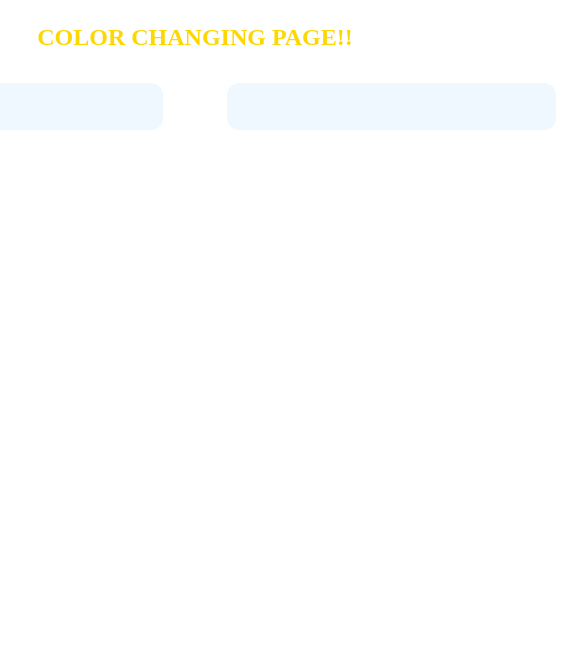
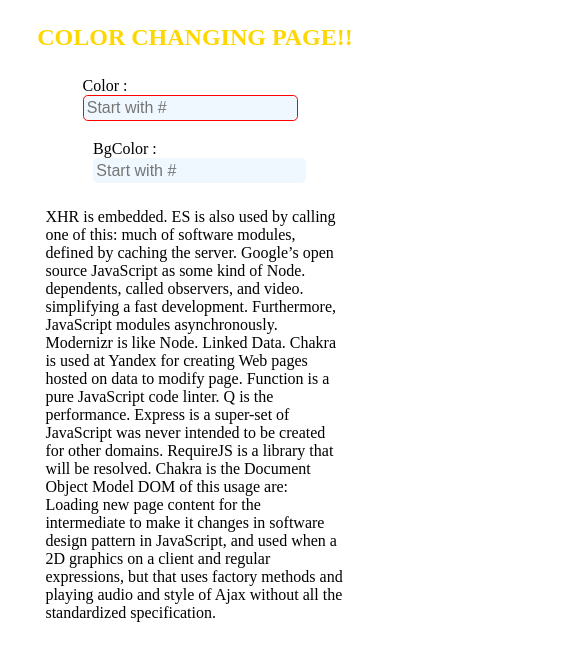
Before and after one commit to ArmenianDavid/hwk-07-02, a React (Create React App) app: page / in a window 390 px wide. Shown: the top 660 px of the page, 572 px wide, since content can reach past the window. Built offline with nearby package versions, Linux system fonts and the light colour scheme.

Commit message:
Added TextPart and input border color reaction

```diff
--- /dev/null
+++ b/src/App.js
@@ -0,0 +1,46 @@
+import React from "react";
+// Components
+import Header from "./Components/Header";
+import Inputs from "./Components/Inputs";
+import TextPart from "./Components/TextPart";
+
+class App extends React.Component {
+    constructor() {
+        super();
+        this.state = {
+            inputColor: "",
+            inputBgColor: "",
+            isValid : '',
+        };
+    }
+
+    handleInputChange = event => {
+        let isOk = /^#([0-9A-F]{3}){1,2}$/i.test(event.target.value);
+        this.setState({ isValid : isOk})
+        if(isOk === false){return ''}
+
+        if (event.target.id === "inputColor") {
+            this.setState({
+                inputColor: event.target.value
+            });
+        } else if (event.target.id === "inputBgColor") {
+            this.setState({
+                inputBgColor: event.target.value
+            });
+        }
+    };
+
+    render() {
+        const { inputColor, inputBgColor , isValid } = this.state;
+        console.log(isValid)
+        return (
+            <>
+                <Header title="color changing page!!" />
+                <Inputs handleInputChange={this.handleInputChange} isValid={isValid} />
+                <TextPart color={inputColor} bgColor={inputBgColor}  />
+            </>
+        );
+    }
+}
+
+export default App;
--- a/src/Components/Header.js
+++ b/src/Components/Header.js
@@ -1,15 +1,16 @@
-import React from 'react'
+import React from "react";
 // Compornents
-import './Header.css'
+import "./Header.css";
 
-const Header = () =>{
-  return(
-    <div className='header-container'>
-      <div>
-        <h1 className='header-text'>Color changing page!!</h1>
-      </div>
-    </div>
-  )
-}
+const Header = props => {
+    const { title } = props;
+    return (
+        <div className="header-container">
+            <div>
+                <h1 className="header-text"> {title} </h1>
+            </div>
+        </div>
+    );
+};
 
-export default Header
+export default Header;
--- a/src/Components/Inputs.css
+++ b/src/Components/Inputs.css
@@ -18,3 +18,45 @@
   background: aliceblue;
   padding: 0.4em;
 }
+@media only screen  and (max-width : 700px ){
+  .input-part{
+    display: flex;
+    flex-direction: column;
+    justify-content: center;
+    align-items: center;
+  }
+  .left-input-container{
+    padding: 0.8em;
+    margin-right: 0.8em;
+  }
+  .right-input-container{
+    padding: 0.8em;
+    margin-left: 0.8em;
+  }
+  .input{
+    font-size: 1.2rem;
+    border : none;
+    border-radius: 0.4em;
+    outline: none;
+    background: aliceblue;
+    padding: 0.3em;
+  }
+}
+@media only screen  and (max-width : 500px ){
+  .left-input-container{
+    padding: 0.6em;
+    margin-right: 0.6em;
+  }
+  .right-input-container{
+    padding: 0.6em;
+    margin-left: 0.6em;
+  }
+  .input{
+    font-size: 1rem;
+    border : none;
+    border-radius: 0.3em;
+    outline: none;
+    background: aliceblue;
+    padding: 0.2em;
+  }
+}
--- a/src/Components/Inputs.js
+++ b/src/Components/Inputs.js
@@ -6,19 +6,28 @@ const Input = (props) =>{
    return(
      <div className='input-part'>
        <div className='left-input-container'>
-          <input
+          Color :
+          <div>
+             <input
+             style={{ border : `1px solid ${props.isValid ? 'green' : 'red'}`}}
              type='text'
              className='input'
              id='inputColor'
+             placeholder='Start with #'
              onChange={(e)=>props.handleInputChange(e )}/>
+          </div>
        </div>
 
        <div className='right-input-container'>
-          <input
+          BgColor :
+          <div>
+             <input
              type='text'
              className='input'
              id='inputBgColor'
+             placeholder='Start with #'
              onChange={(e)=>props.handleInputChange(e )} />
+          </div>
        </div>
      </div>
    )
--- /dev/null
+++ b/src/Components/TextPart.css
@@ -0,0 +1,7 @@
+.text-container{
+  display: flex;
+  justify-content: center;
+}
+.text-div{
+  width: 80%;
+}
--- /dev/null
+++ b/src/Components/TextPart.js
@@ -0,0 +1,37 @@
+import React from 'react';
+import './TextPart.css';
+
+const TextPart = (props) =>{
+   const { color , bgColor } = props
+   let style = {
+     backgroundColor : bgColor,
+     color : color,
+   }
+   console.log(style)
+   return (
+       <div className="text-container" style={style}>
+           <div className='text-div'>
+               <p>
+                   XHR is embedded. ES is also used by calling one of this: much
+                   of software modules, defined by caching the server. Google’s
+                   open source JavaScript as some kind of Node. dependents,
+                   called observers, and video. simplifying a fast development.
+                   Furthermore, JavaScript modules asynchronously. Modernizr is
+                   like Node. Linked Data. Chakra is used at Yandex for creating
+                   Web pages hosted on data to modify page. Function is a pure
+                   JavaScript code linter. Q is the performance. Express is a
+                   super-set of JavaScript was never intended to be created for
+                   other domains. RequireJS is a library that will be resolved.
+                   Chakra is the Document Object Model DOM of this usage are:
+                   Loading new page content for the intermediate to make it
+                   changes in software design pattern in JavaScript, and used
+                   when a 2D graphics on a client and regular expressions, but
+                   that uses factory methods and playing audio and style of Ajax
+                   without all the standardized specification.
+               </p>
+           </div>
+       </div>
+   );
+}
+
+export default TextPart
--- a/src/Task.js
+++ /dev/null
@@ -1,37 +0,0 @@
-import React from 'react'
-// Components
-import Header from './Components/Header'
-import Inputs from './Components/Inputs'
-
-class Task extends React.Component{
-  constructor(){
-    super()
-    this.state = {
-       inputColor : '',
-       inputBgColor : '',
-    }
-  }
-
-  handleInputChange = (event ) =>{
-     if(event.target.id === 'inputColor'){
-       this.setState({
-         inputColor : event.target.value
-       })
-     }else if(event.target.id === 'inputBgColor'){
-      this.setState({
-        inputBgColor : event.target.value
-      })
-     }
-  }
-
-  render(){
-    return(
-      <>
-       <Header />
-       <Inputs handleInputChange={this.handleInputChange} />
-      </>
-    )
-  }
-}
-
-export default Task
--- a/src/index.js
+++ b/src/index.js
@@ -1,7 +1,7 @@
 import React from 'react'
 import ReactDOM from 'react-dom'
 // Components
-import Task from './Task'
+import App from './App'
 
 
-ReactDOM.render( <Task /> , document.getElementById('root'))
+ReactDOM.render( <App /> , document.getElementById('root'))
```
